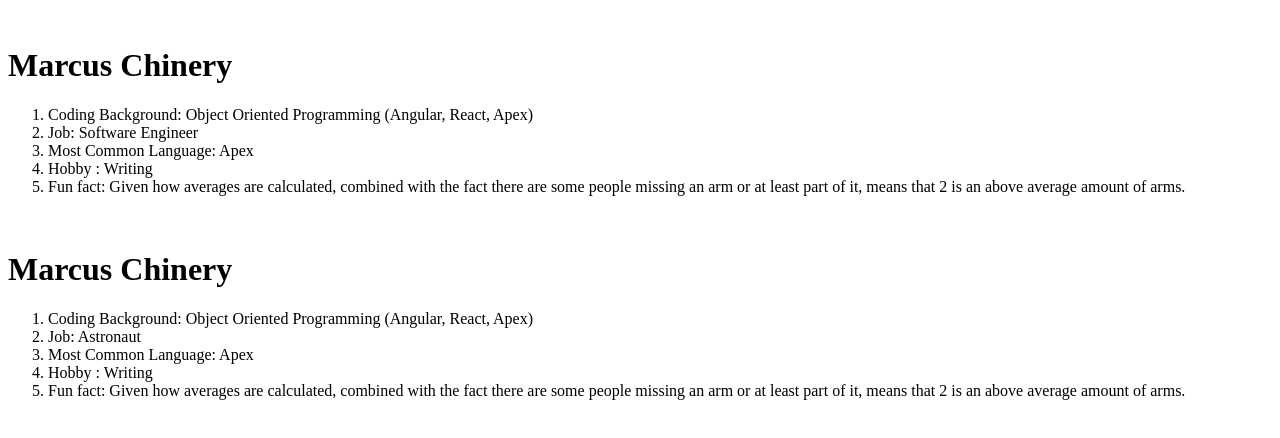
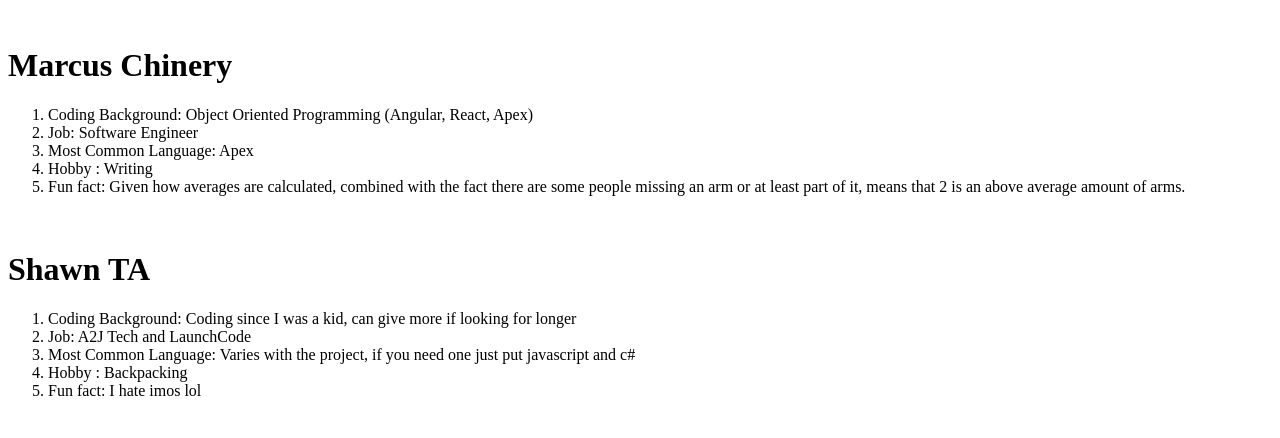
Before and after one commit to kfbarry/TA_Bios, an Angular app: page / in a window 1280 px wide. Shown: the top 438 px of the page. Built offline with nearby package versions, Linux system fonts and the light colour scheme.

Commit message:
added shawn

```diff
--- a/src/app/bios/bios.component.ts
+++ b/src/app/bios/bios.component.ts
@@ -31,14 +31,14 @@
     "Given how averages are calculated, combined with the fact there are some people missing an arm or at least part of it, means that 2 is an above average amount of arms."
     )
 
-    marcusChinery2 = new BiosComponent.ta ("Marcus Chinery",
-    "Object Oriented Programming (Angular, React, Apex)",
-    "Astronaut",
-    "Apex",
-    "Writing",
-    "Given how averages are calculated, combined with the fact there are some people missing an arm or at least part of it, means that 2 is an above average amount of arms."
+    shawnTA = new BiosComponent.ta ("Shawn TA",
+    "Coding since I was a kid, can give more if looking for longer",
+    "A2J Tech and LaunchCode",
+    "Varies with the project, if you need one just put javascript and c#",
+    "Backpacking",
+    "I hate imos lol"
     )
-  tas: any[] = [this.marcusChinery, this.marcusChinery2];
+  tas: any[] = [this.marcusChinery, this.shawnTA];
 
   constructor() { }
 
```
